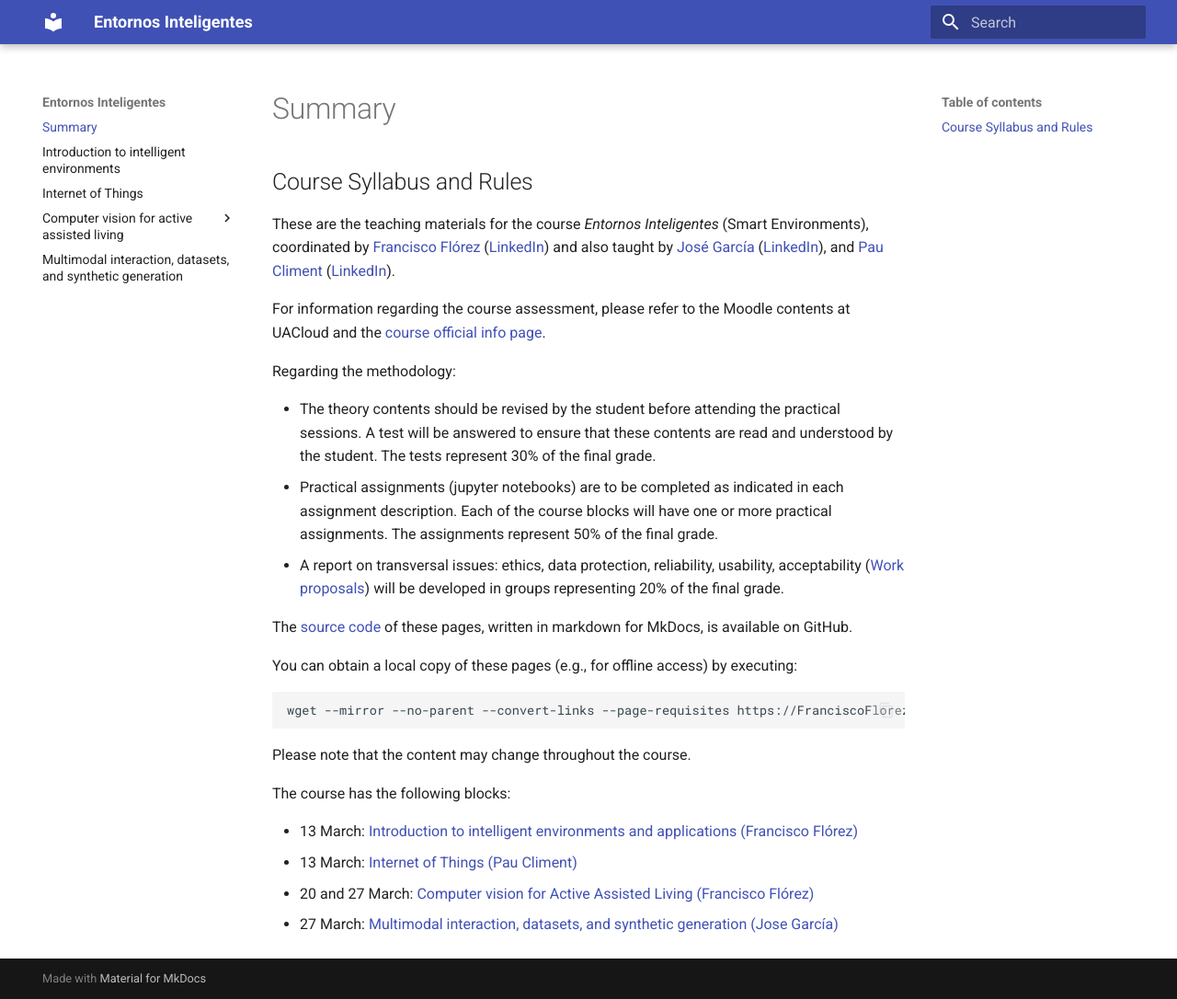
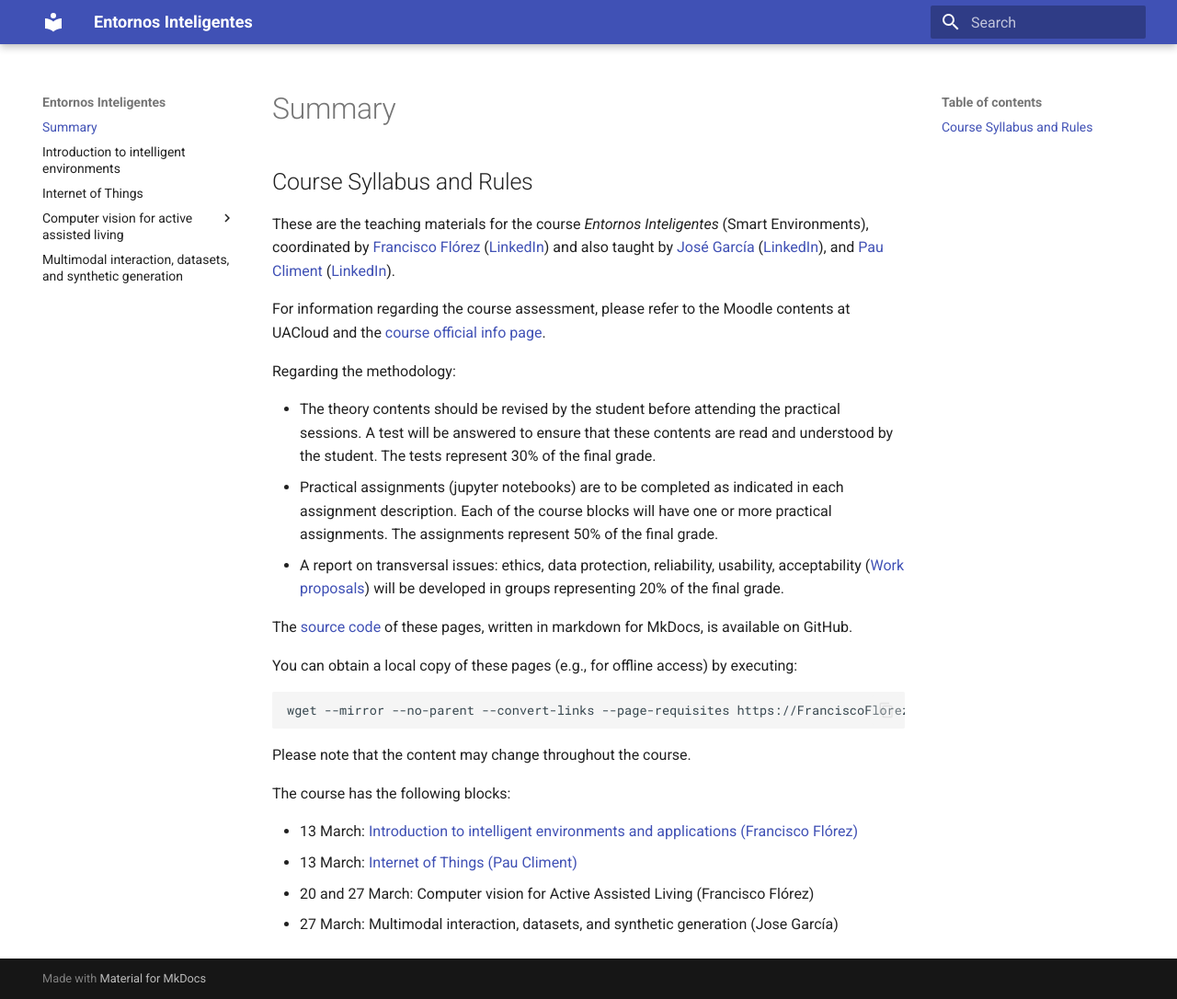
Before and after one commit to FranciscoFlorezRevuelta/EI, an MkDocs documentation site: the page built from docs/index.md, in a window 1280 px wide and 1086 px high. Shown: the whole window at 92% size. Built offline with MkDocs 1.6.1 and Material for MkDocs 9.7.7, drawn with Linux system fonts in a browser that asks for light colours.

```diff
--- a/docs/index.md
+++ b/docs/index.md
@@ -34,5 +34,5 @@ The course has the following blocks:
 
 * 13 March: [Introduction to intelligent environments and applications (Francisco Flórez)](AmI.md)
 * 13 March: [Internet of Things (Pau Climent)](IoT.md)
-* 20 and 27 March: [Computer vision for Active Assisted Living (Francisco Flórez)]()
-* 27 March: [Multimodal interaction, datasets, and synthetic generation (Jose García)]()
+* 20 and 27 March: Computer vision for Active Assisted Living (Francisco Flórez)
+* 27 March: Multimodal interaction, datasets, and synthetic generation (Jose García)
```
